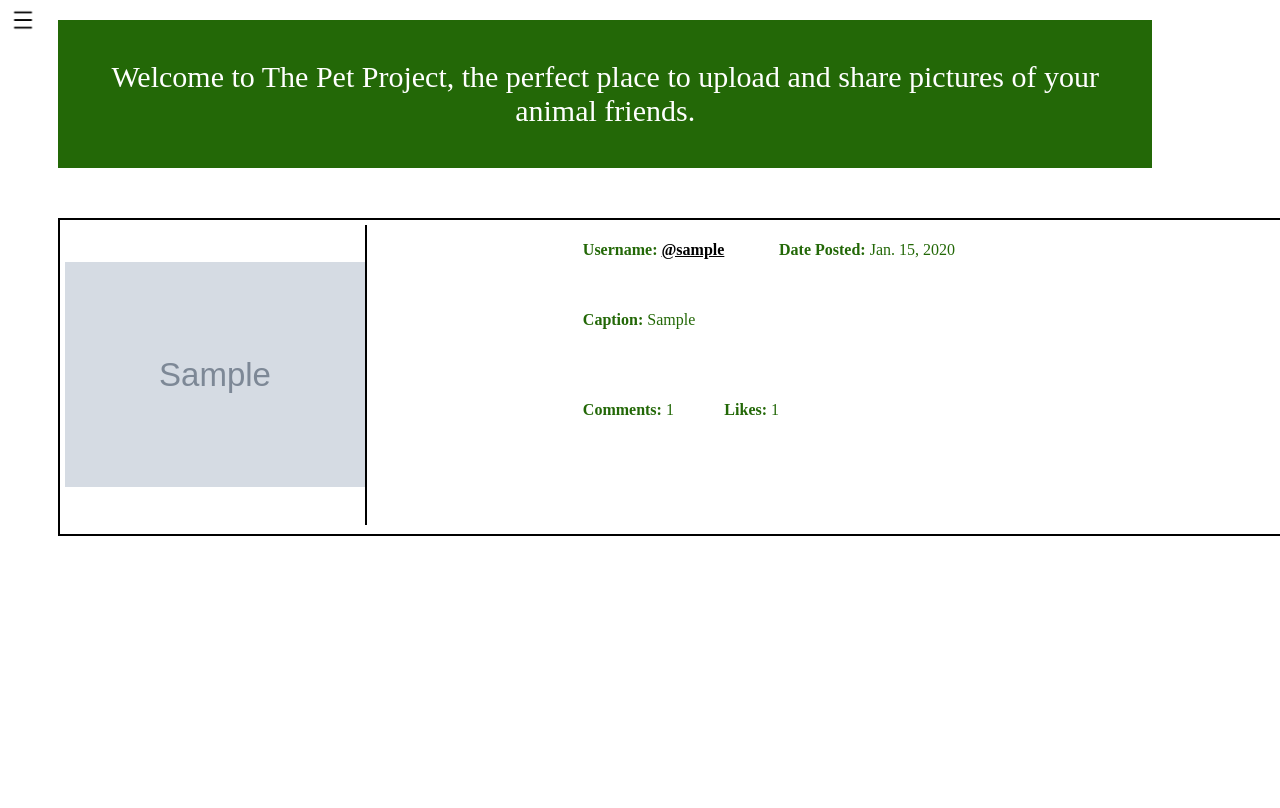
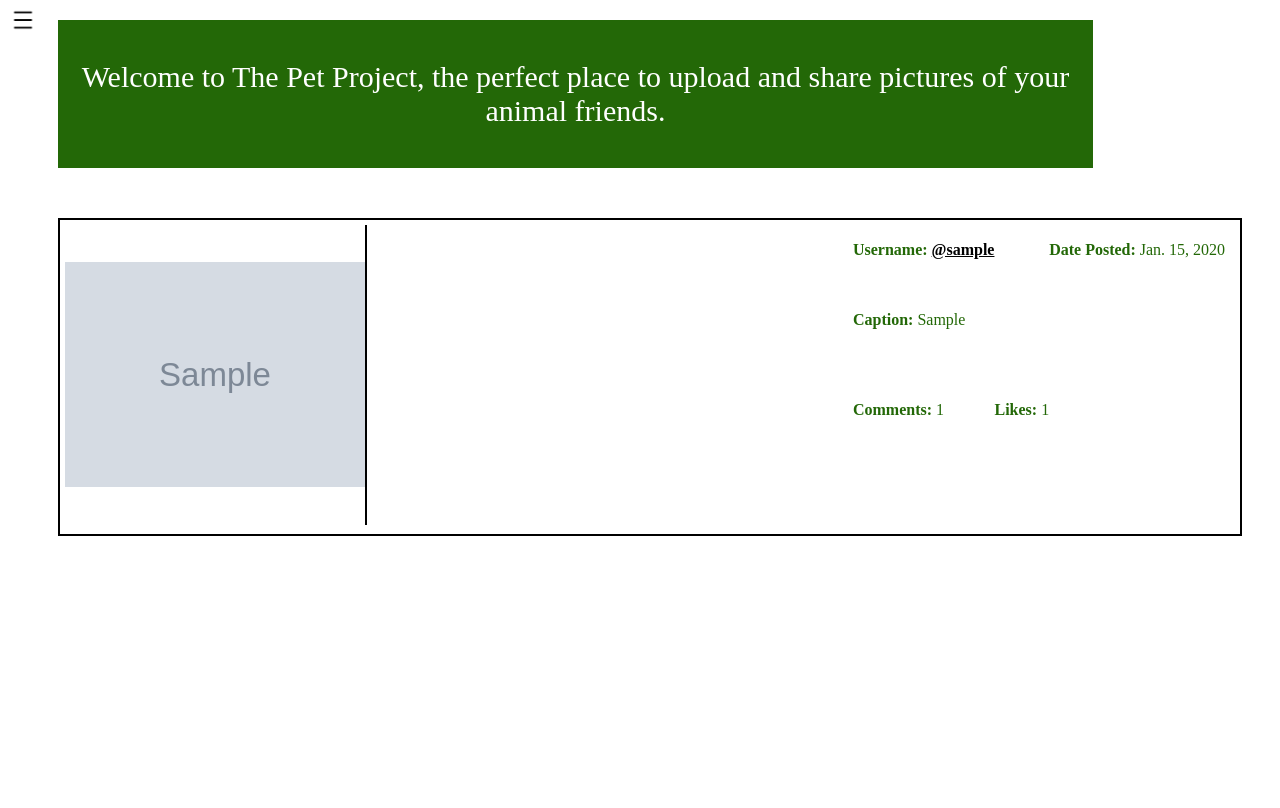
Before and after one commit to AdmiralCasio/thepetproject, a Django app: page / in a window 1280 px wide; the page is wider, and only the part inside the window is pictured. Shown: the part 114-922 px from the top of that part. Run offline with Django 4.2, Linux system fonts and the light colour scheme; tables that the repository leaves empty hold one stand-in row (values such as "Sample post"); grey boxes marked "Sample" are stand-in pictures.

Commit message:
CSS Changes

```diff
--- a/thepetproject/static/index.css
+++ b/thepetproject/static/index.css
@@ -3,21 +3,19 @@
     border: 2px black solid;
     height: fit-content;
     padding: 5px;
-    width: 1300px ;
+    width: 98%;
 }
 
 .pic{
     height: 300px;
     width: 300px;
     object-fit: contain;
-    margin-right: 40px;
     border-right: 2px black solid;
 }
 
 .grid{
     display: grid;
     float: right;
-    margin-right: 400px;
 }
 .name{
     grid-row-start:1 ;
```
